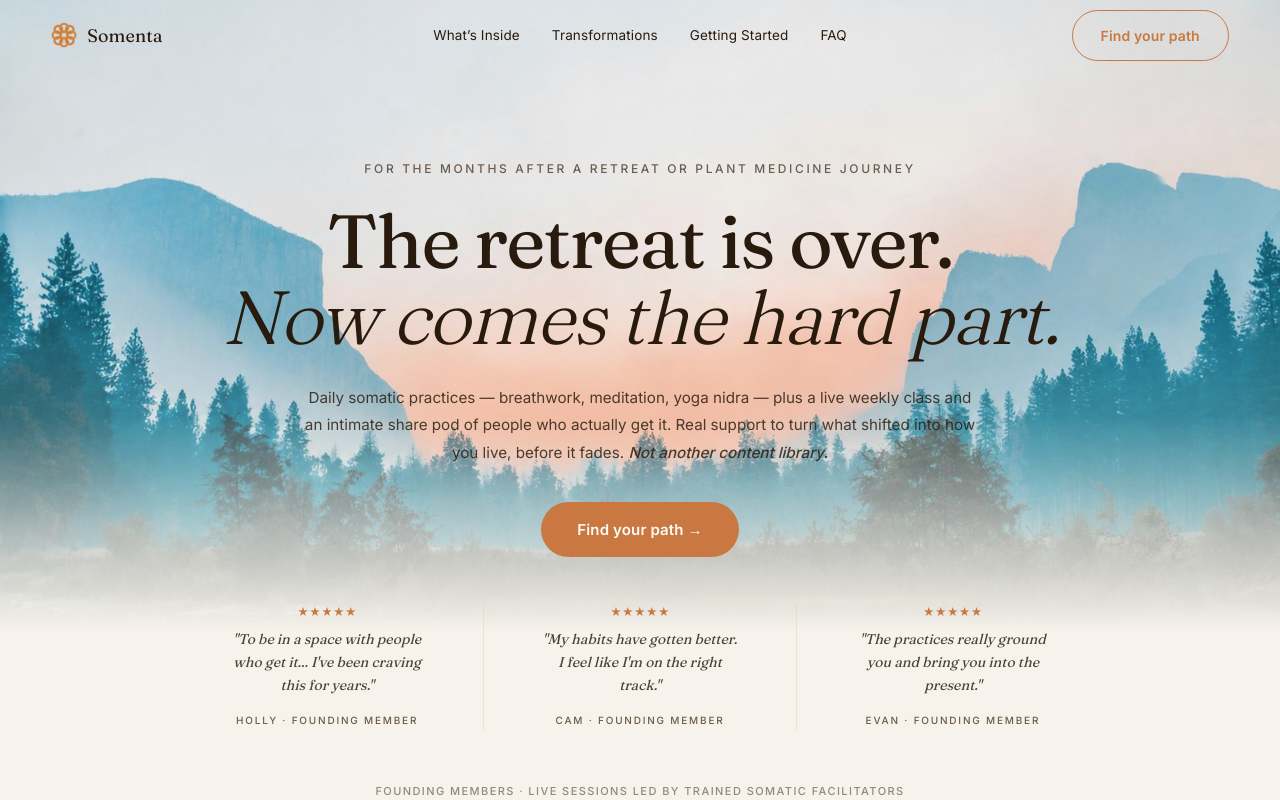
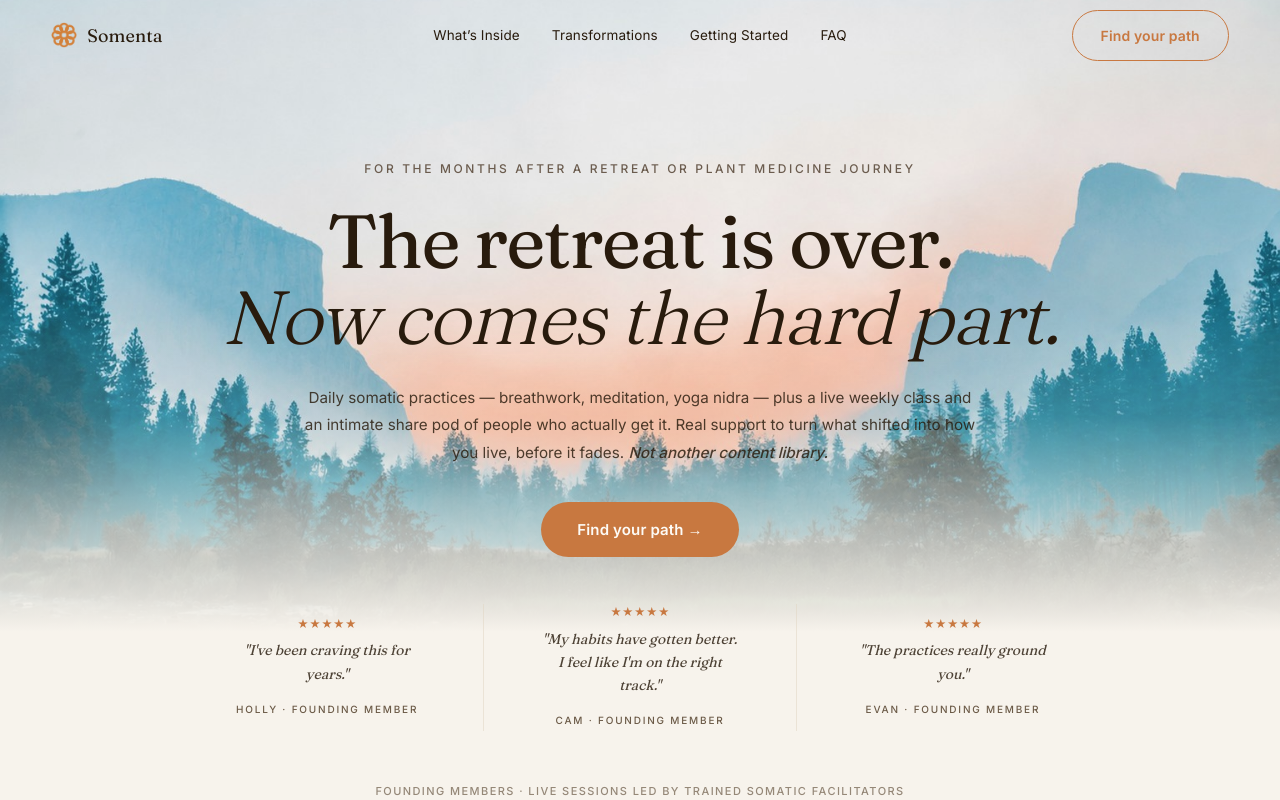
Before and after one commit to shawnpyatetsky-png/somenta-site, a Next.js app: page / in a window 1280 px wide. Shown: the top 800 px of the page. Built offline with nearby package versions, Linux system fonts and the light colour scheme.

Commit message:
Shorten Holly and Evan hero quotes

```diff
--- a/app/page.tsx
+++ b/app/page.tsx
@@ -381,9 +381,9 @@ function handleImgLoad(e: SyntheticEvent<HTMLImageElement>) {
 
 // ── Hero quote data ───────────────────────────────────────────────────────────
 const HERO_QUOTES = [
-  { quote: '"To be in a space with people who get it... I\'ve been craving this for years."', name: 'Holly', role: 'Founding Member' },
+  { quote: '"I\'ve been craving this for years."', name: 'Holly', role: 'Founding Member' },
   { quote: '"My habits have gotten better. I feel like I\'m on the right track."', name: 'Cam', role: 'Founding Member' },
-  { quote: '"The practices really ground you and bring you into the present."', name: 'Evan', role: 'Founding Member' },
+  { quote: '"The practices really ground you."', name: 'Evan', role: 'Founding Member' },
 ]
 
 // ── Nav ───────────────────────────────────────────────────────────────────────
```
